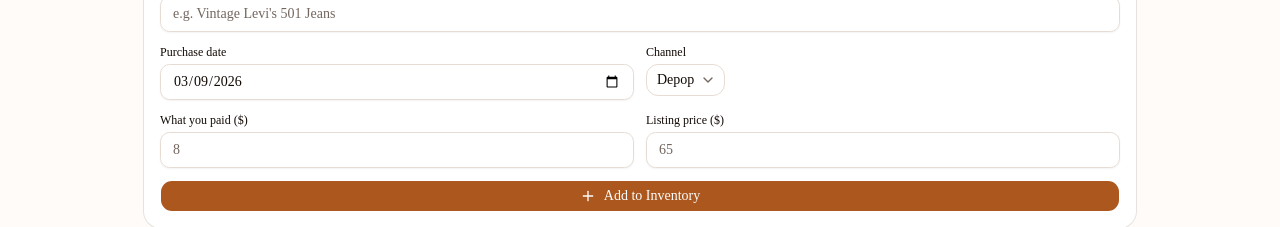
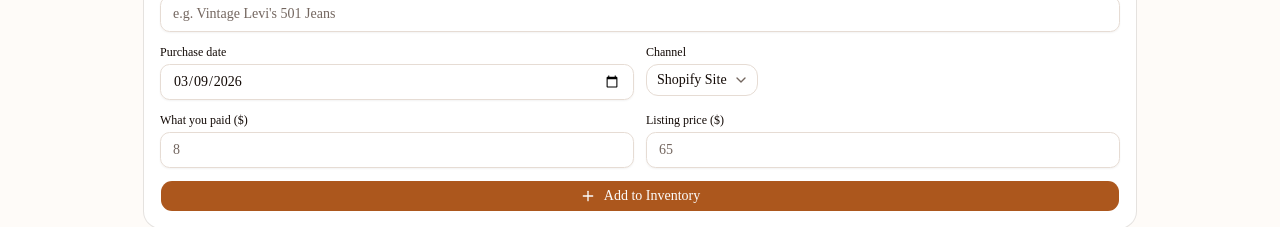
Before and after one commit to dhurtado14/vintage-shop-tracker, a Next.js app: page /inventory in a window 1280 px wide. Shown: the part 371-598 px from the top of the page. Built offline with nearby package versions, Linux system fonts and the light colour scheme.

Commit message:
Remove Depop and Etsy from channel options

```diff
--- a/src/app/inventory/page.tsx
+++ b/src/app/inventory/page.tsx
@@ -17,7 +17,7 @@ import { Select, SelectContent, SelectItem, SelectTrigger, SelectValue } from "@
 import { Badge } from "@/components/ui/badge";
 import { Plus, Trash2, CheckCircle2, Clock } from "lucide-react";
 
-const CHANNELS: Channel[] = ["Depop", "Etsy", "Website", "Instagram", "In-Person", "Other"];
+const CHANNELS: Channel[] = ["Shopify Site", "7wonders - Sale", "Instagram", "In-Person - Venmo", "In-Person - Zelle", "In-Person - POS", "In-Person", "Website", "Other"];
 const TODAY = "2026-03-09";
 
 const fmt = (n: number) =>
@@ -41,7 +41,7 @@ export default function InventoryPage() {
   const [purchaseDate, setPurchaseDate] = useState(TODAY);
   const [purchasePrice, setPurchasePrice] = useState("");
   const [listingPrice, setListingPrice] = useState("");
-  const [channel, setChannel] = useState<Channel>("Depop");
+  const [channel, setChannel] = useState<Channel>("Shopify Site");
 
   useEffect(() => {
     setData(loadData());
--- a/src/app/pl/page.tsx
+++ b/src/app/pl/page.tsx
@@ -27,8 +27,6 @@ import { Plus, Trash2, TrendingUp, TrendingDown } from "lucide-react";
 import { format, parse } from "date-fns";
 
 const CHANNELS: Channel[] = [
-  "Depop",
-  "Etsy",
   "Shopify Site",
   "7wonders - Sale",
   "Instagram",
@@ -123,7 +121,7 @@ export default function PLPage() {
 
   // Sale form
   const [sDate, setSDate] = useState(TODAY);
-  const [sChannel, setSChannel] = useState<Channel>("Depop");
+  const [sChannel, setSChannel] = useState<Channel>("Shopify Site");
   const [sDesc, setSDesc] = useState("");
   const [sAmount, setSAmount] = useState("");
   const [sCost, setSCost] = useState("");
--- a/src/lib/store.ts
+++ b/src/lib/store.ts
@@ -1,6 +1,4 @@
 export type Channel =
-  | "Depop"
-  | "Etsy"
   | "Shopify Site"
   | "7wonders - Sale"
   | "Website"
```
